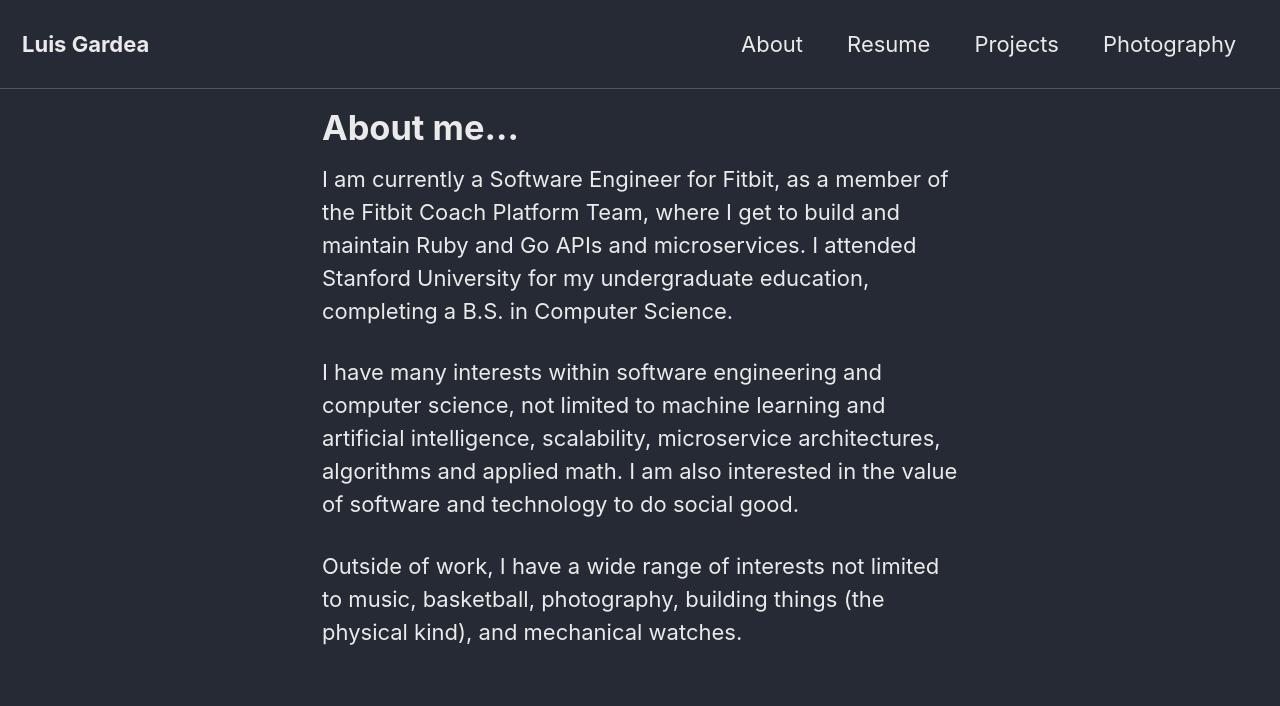
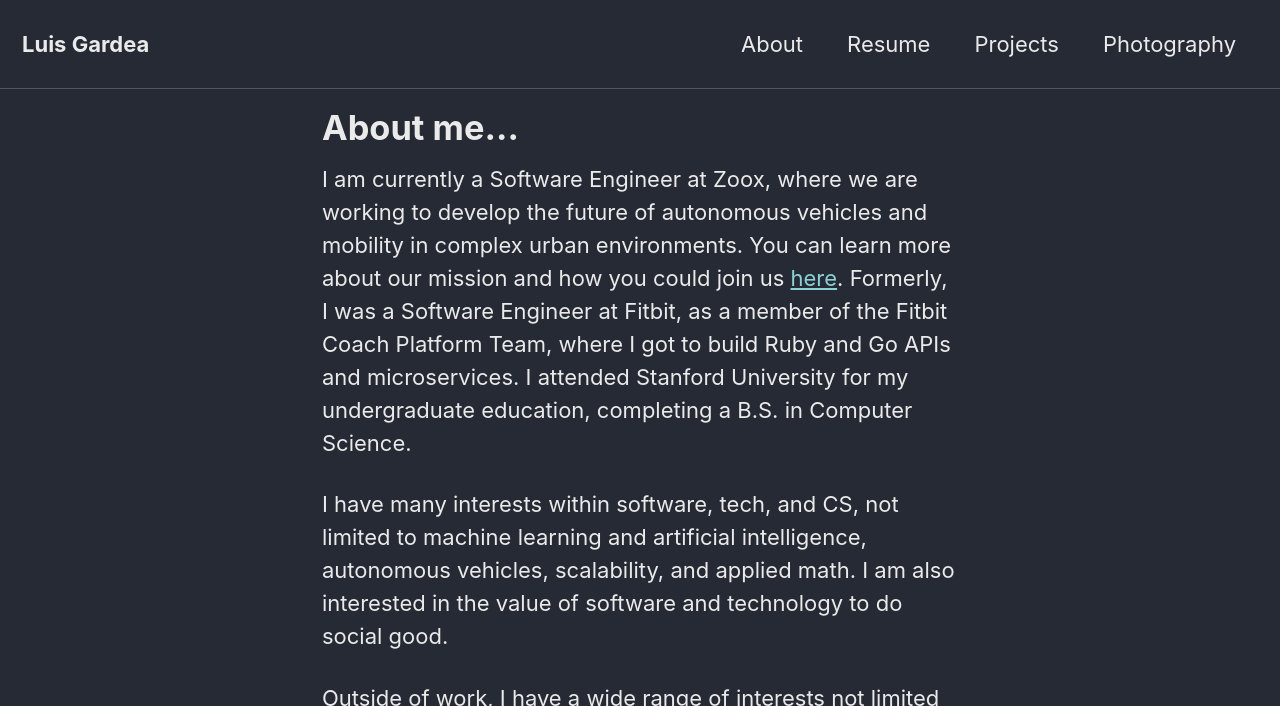
Before and after one commit to luis-gardea/luis-gardea.github.io, a Jekyll site: the page built from about/index.md, in a window 1280 px wide, cut to the strip 0-706 px from the top of the page. Built offline with Jekyll 4.4.1, drawn with Linux system fonts in a browser that asks for light colours; cached includes are drawn as plain includes; nearby versions of some CDN libraries.

Commit message:
Updated about me

```diff
--- a/about/index.md
+++ b/about/index.md
@@ -2,14 +2,10 @@
 layout: single
 title: About me...
 modified: 2018-09-27
-<!-- image:
-  feature: so-simple-sample-image-4.jpg
-  credit: WeGraphics
-  creditlink: http://wegraphics.net/downloads/free-ultimate-blurred-background-pack/ -->
 ---
 
-I am currently a Software Engineer for Fitbit, as a member of the Fitbit Coach Platform Team, where I get to build and maintain Ruby and Go APIs and microservices. I attended Stanford University for my undergraduate education, completing a B.S. in Computer Science.
+I am currently a Software Engineer at Zoox, where we are working to develop the future of autonomous vehicles and mobility in complex urban environments. You can learn more about our mission and how you could join us [here](https://zoox.com/). Formerly, I was a Software Engineer at Fitbit, as a member of the Fitbit Coach Platform Team, where I got to build Ruby and Go APIs and microservices. I attended Stanford University for my undergraduate education, completing a B.S. in Computer Science.
 
-I have many interests within software engineering and computer science, not limited to machine learning and artificial intelligence, scalability, microservice architectures, algorithms and applied math. I am also interested in the value of software and technology to do social good.
+I have many interests within software, tech, and CS, not limited to machine learning and artificial intelligence, autonomous vehicles, scalability, and applied math. I am also interested in the value of software and technology to do social good.
 
 Outside of work, I have a wide range of interests not limited to music, basketball, photography, building things (the physical kind), and mechanical watches.
```
Also changed, not shown: 9 other files.
